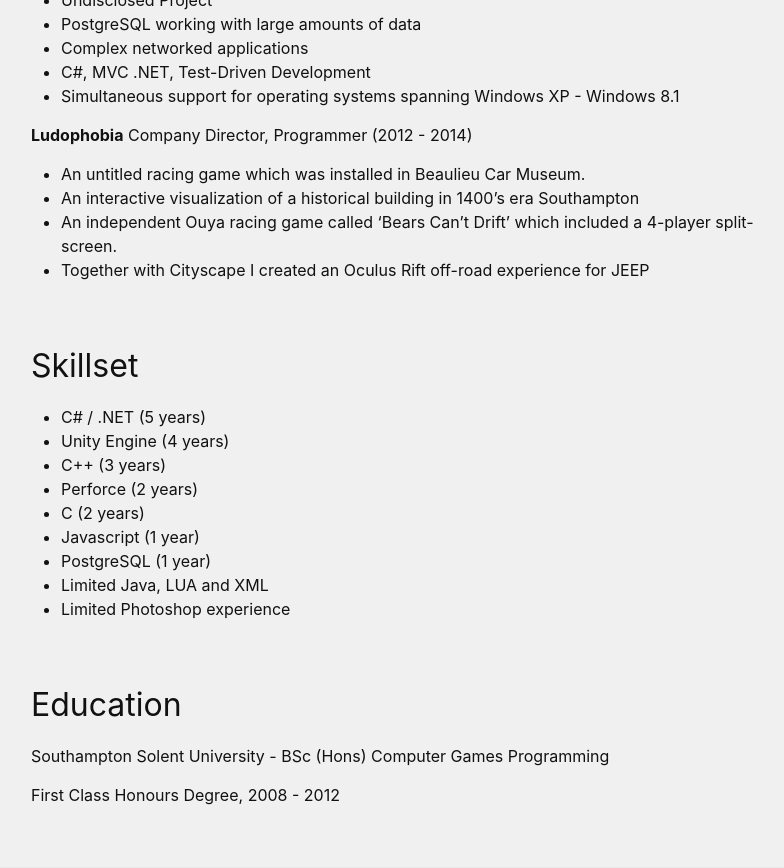
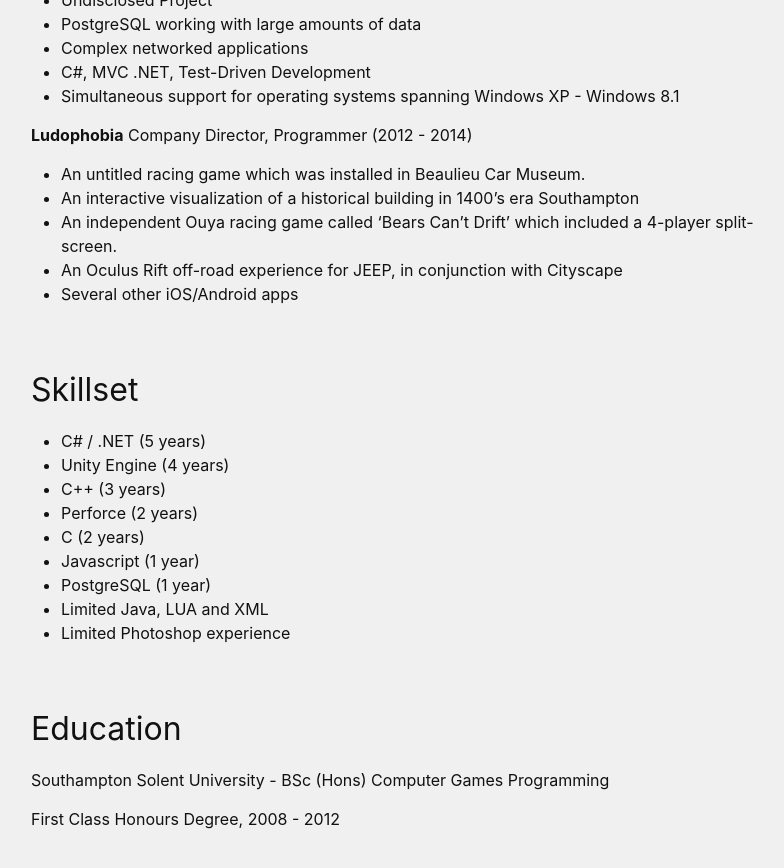
Before and after one commit to TheADrain/Portfolio, a Jekyll site: the page built from docs/index.markdown, in a window 1280 px wide and 900 px high, scrolled down 684 px. Shown: the top 868 px of the window, without its empty margins (239-1023 px from the left). Built offline with Jekyll 4.4.1, drawn with Linux system fonts in a browser that asks for light colours.

Commit message:
Update index.markdown

```diff
--- a/docs/index.markdown
+++ b/docs/index.markdown
@@ -31,7 +31,8 @@ I like retro games, retro hardware and think the Arcade era faded too quickly. S
 - An untitled racing game which was installed in Beaulieu Car Museum.
 - An interactive visualization of a historical building in 1400’s era Southampton
 - An independent Ouya racing game called ‘Bears Can’t Drift’ which included a 4-player split-screen.
-- Together with Cityscape I created an Oculus Rift off-road experience for JEEP
+- An Oculus Rift off-road experience for JEEP, in conjunction with Cityscape
+- Several other iOS/Android apps
 
 ## Skillset
 
```
